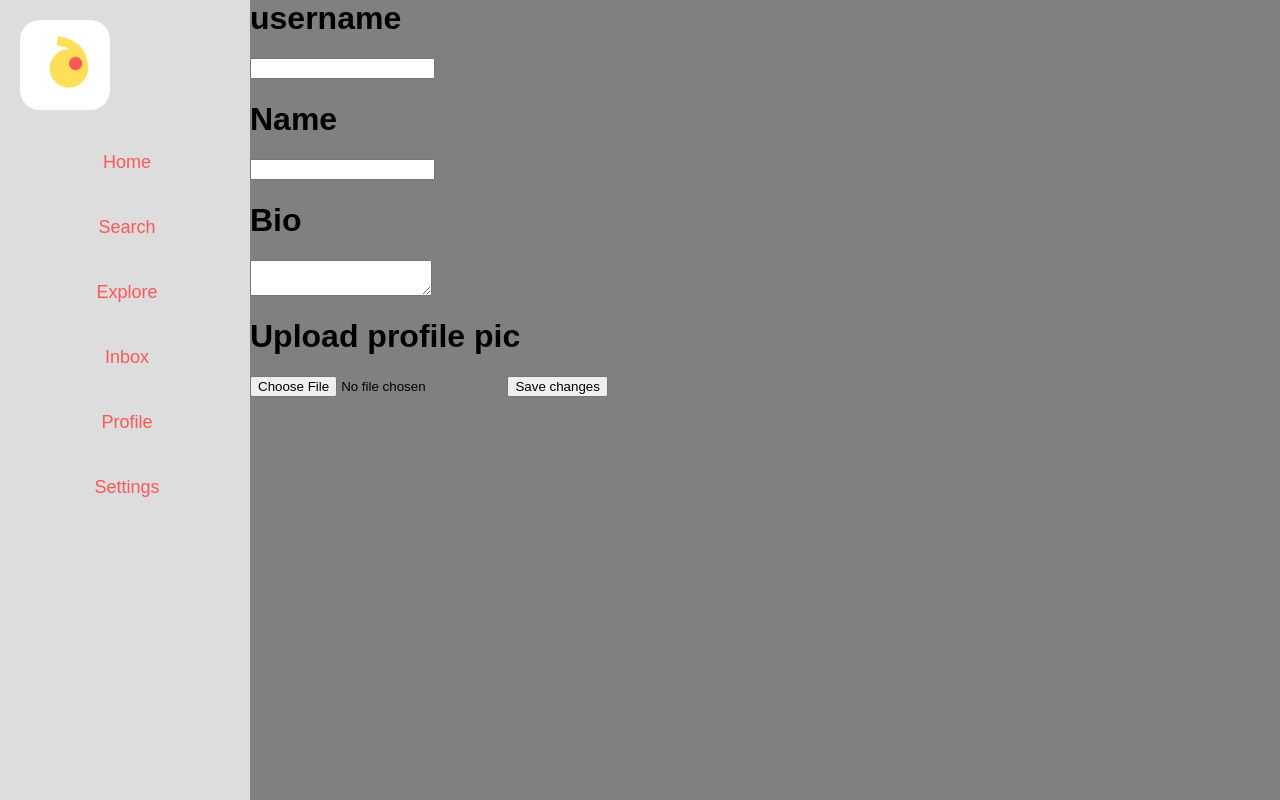
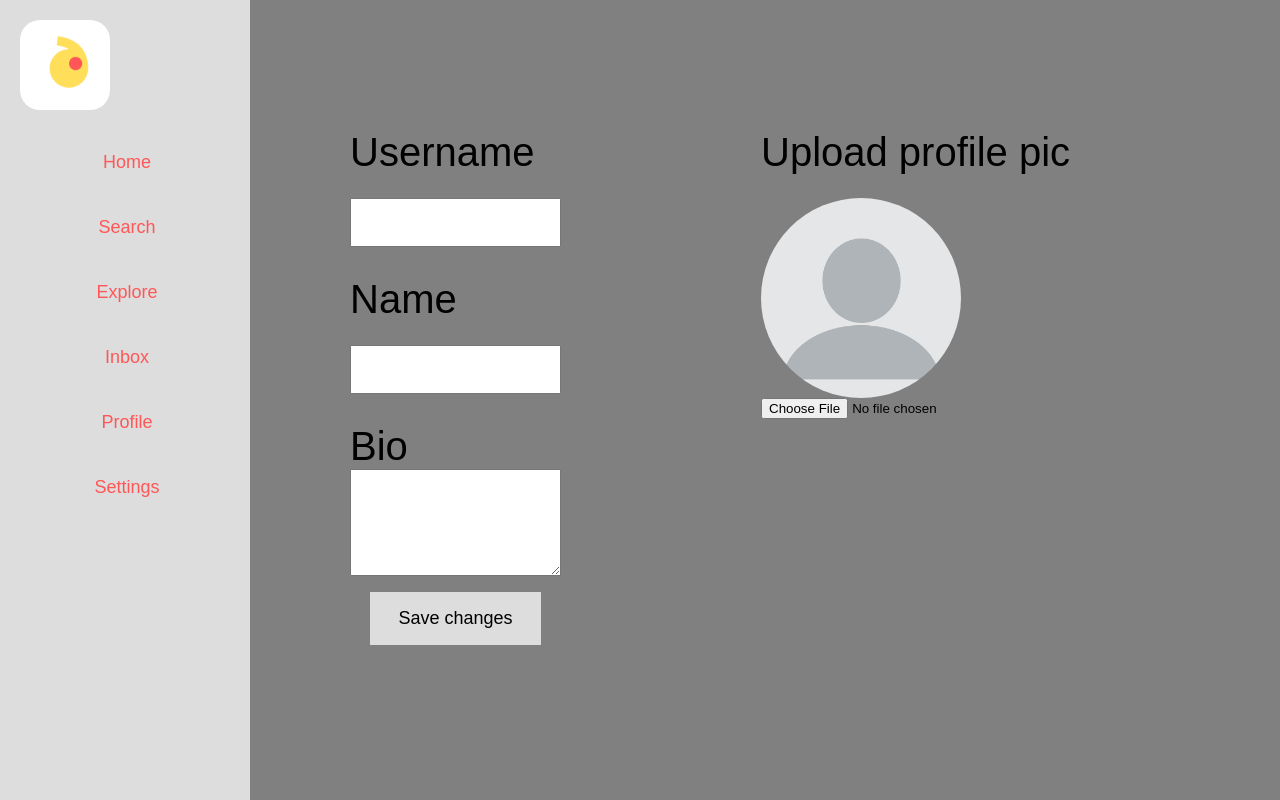
Before and after one commit to afayan/Roaler, a PHP site: page /editprofile.php in a window 1280 px wide. Run offline with PHP 8.4, Linux system fonts and the light colour scheme; the visitor is signed in with stand-in values (Sample User, id 1).

Commit message:
website ready to use

```diff
--- a/editprofile.php
+++ b/editprofile.php
@@ -16,20 +16,73 @@ if (isset($_GET["id"])) {
     <meta name="viewport" content="width=device-width, initial-scale=1.0">
     <title>Document</title>
 </head>
-<body style="background-color: grey; margin-left: 250px;">
-    <h1>username</h1>
-    <input type="text" id="newUsername">
+<body style="background-color: grey; margin-left: 250px;
+display:flex;
+flex-direction:row;
+">
 
-    <h1>Name</h1>
-    <input type="text" id="newName">
+<div style="margin: 100px; display:flex; flex-direction:column;">
+    <h1 style="
+    font-weight:10;
+    height: 68px;
+    text-align: center;
+    font-size: 40px;
+    text-align: left;
+    padding:0px;
+    margin:0px  ;
+    margin-top:30px;
 
-    <h1>Bio</h1>
-    <textarea name="bio" id="bio"></textarea>
+    ">Username</h1>
+    <input type="text" id="newUsername" class="changeProfileInput" >
 
-    <h1>Upload profile pic</h1>
-    <input type="file" id="getProfilePic">
+    <h1 style="
 
-    <button id="save">Save changes</button>
+    font-weight:10;
+    height: 68px;
+    text-align: center;
+    font-size: 40px;
+    text-align: left;
+    margin:0px ;
+    margin-top:30px;
+
+    ">Name</h1>
+    <input type="text" id="newName"  class="changeProfileInput">
+
+    <h1 style="
+    font-weight:10;
+    text-align: center;
+    font-size: 40px;
+    text-align: left;
+    margin:0px  ;
+    margin-top:30px;
+
+
+    ">Bio</h1>
+    <textarea name="bio" id="bio" class="changeProfileInput" rows="5"></textarea>
+    <button id="save" class="signupText">Save changes</button>
+
+
+</div>
+
+<div style="margin: 100px; display:flex; flex-direction:column;">
+<h1 style="
+    font-weight:10;
+    height: 68px;
+    text-align: center;
+    font-size: 40px;
+    text-align: left;
+    margin:0px  ;
+    margin-top:30px;
+
+
+    ">Upload profile pic</h1>
+<img src="images/blank-profile-picture-973460_960_720.webp" class="profilepicLarge" id="changeProfpic" alt="">
+    <input type="file" id="getProfilePic" >
+
+
+</div>
+
+
 
 </body>
 </html>
@@ -58,6 +111,7 @@ if (isset($_GET["id"])) {
             document.getElementById('newUsername').value = res[0].username
             document.getElementById('newName').value = res[0].name
             document.getElementById('bio').value = res[0].bio
+            document.getElementById('changeProfpic').src = "images/"+res[0].image
 
             // document.getElementById('bio').value = res[0].bio
         }
@@ -109,6 +163,14 @@ if (isset($_GET["id"])) {
             xhr.onload = function() {
                 if (this.status === 200) {
                     console.log(this.responseText)
+
+                    if (this.responseText) {
+                        alert("Changes saved")
+                    }
+
+                    else{
+                        alert("username already taken")
+                    }
                 }
             }
 
--- a/roaler.css
+++ b/roaler.css
@@ -166,10 +166,10 @@ background-color: aqua;
   top: 0px;
   width: 350px;
   height: 100%;
-  background-color:#FF5757
-  ;
+  background-color:#FF5757;
   transition: ease-in 0.1s;
   padding: 10px;
+  overflow-y: scroll;
 }
 
 .profile-box {
@@ -764,7 +764,7 @@ background-color: aqua;
 
 #addConfirm{
   position: absolute;
-  background-color: #0eff01;
+  background-color:  #FF5757;
   display: flex;
   height: 200px;
   width: 300px;
@@ -772,7 +772,7 @@ background-color: aqua;
   padding: 20px;
   left: 40%;
   top: 1000px;
-  transition: 0.s ease-out;
+  transition: 0.1s ease-out;
   align-items: center;
 
   /* display: none; */
@@ -802,10 +802,10 @@ background-color: aqua;
 }
 
 .mydict input[type="radio"]:checked + span {
-  box-shadow: 0 0 0 0.0625em #0043ed;
-  background-color: #dee7ff;
+  box-shadow: 0 0 0 0.0625em #ffd52f;
+  background-color: #f3e992;
   z-index: 1;
-  color: #0043ed;
+  color: #000000;
 }
 
 label span {
--- a/roaler2.css
+++ b/roaler2.css
@@ -257,7 +257,6 @@
     background-repeat: no-repeat;
     bottom: 10px;
     transition: 0.3s;
-
 }
 
 #sendDM:hover{
@@ -291,3 +290,14 @@
     background-color: #FFDE59;
 
 }
+
+.changeProfileInput{
+    padding: 15px;
+}
+
+.uploadBox{
+    width: 600px;
+    margin: 30px;
+    padding: 10px;
+    margin-left: 0px;
+}
```
Also changed, not shown: add.php (+19 -8 lines), inbox.php (+7 -2 lines), processing.php (+5 -2 lines), images/chat_48dp_FILL0_wght200_GRAD0_opsz48.png (added), images/mqdefault.jpg (added).
